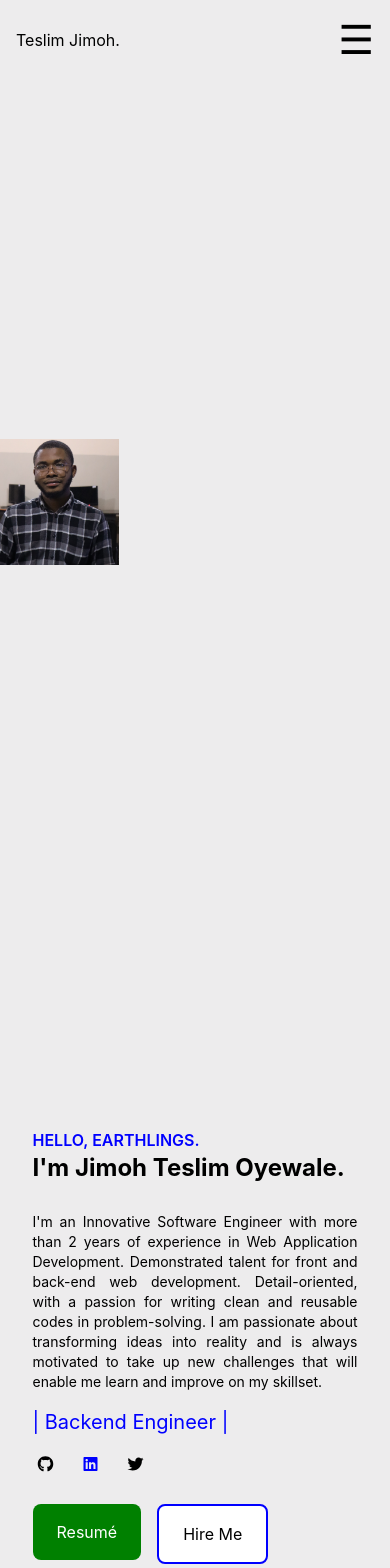
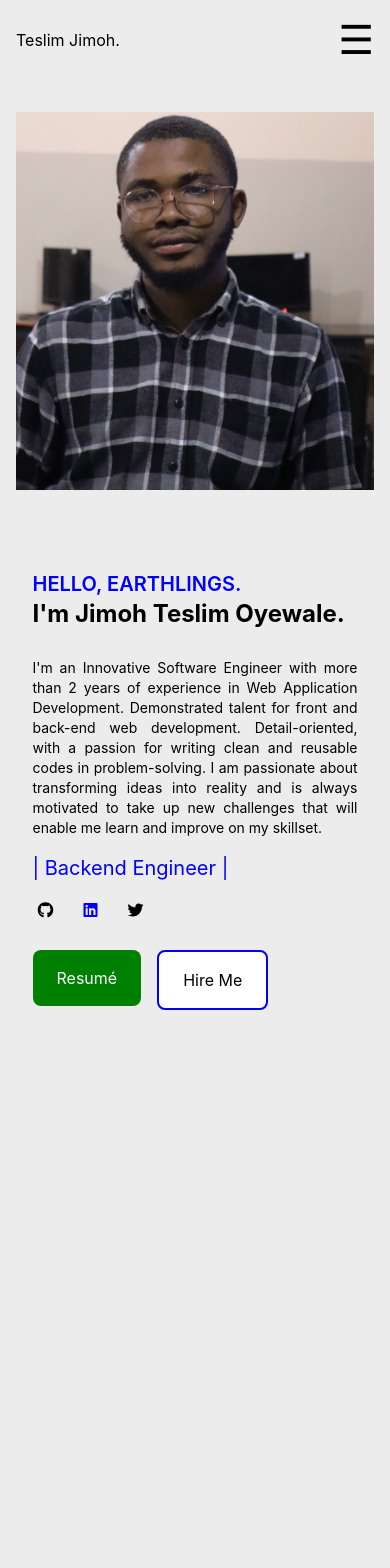
Before and after one commit to Moyowaaaa/Teslim-Jimoh, a Next.js app: page / in a window 390 px wide. Shown: the top 1568 px of the page. After the commit the page ends 1366 px from the top, so only its background shows below. Built offline with nearby package versions, Linux system fonts and the light colour scheme.

Commit message:
mobile responsiveness

```diff
--- a/components/MobileMenu.js
+++ b/components/MobileMenu.js
@@ -15,8 +15,10 @@ const MobileMenu = ({openMenu, closeMenu}) => {
   return (
       <div className={`w-full border-2 border-[teal] absolute h-screen overlay ${openMenu ? "hidden":"block"}`}>
           <div className='flex flex-col h-full justify-center items-center'>
-              <div className=' text-3xl text-white text-white w-[55px] flex items-center justify-center bg-[skyblue] py-2 px-2 hover:bg-[blue] text-white cursor-pointer rounded-full 'onClick={closeMenu}>X</div>
-
+              {/* <div className=' text-3xl text-white text-white w-[55px] flex items-center justify-center bg-[skyblue] py-2 px-2 hover:bg-[blue] text-white cursor-pointer rounded-full 'onClick={closeMenu}>X</div> */}
+              <div className='text-3xl text-white bg-[blue] py-2 px-4 rounded-full' onClick={closeMenu}>
+                X
+              </div>
 
               <div className='flex flex-col justify-center items-center'>
               <Link href='/'><p className='py-4 text-3xl text-white'>home</p></Link>
--- a/components/MobileNav.js
+++ b/components/MobileNav.js
@@ -5,7 +5,7 @@ import MobileMenu from './MobileMenu'
 
 const MobileNav = () => {
     const [openMenu, setOpenMenu] = useState(true)
-    // const [closeMenu, setCloseMenu] = useState(false)
+
 
 
     const open = () => {
--- a/components/Navbar.js
+++ b/components/Navbar.js
@@ -11,7 +11,7 @@ const Navbar = () => {
 
   return (
     <div>
-        <div className={`hidden lg:flex items-center w-8/12 h-[4rem] justify-between px-6 cursor-pointer bg-[#edeced] text-[black] lg:fixed z-50" ${router.pathname === "/about" || router.pathname == '/about' ? "w-screen" : ""}`}>
+        <div className={`hidden lg:flex items-center w-7/12 h-[4rem] justify-between px-6 cursor-pointer bg-[#edeced] text-[black] lg:fixed z-50" ${router.pathname === "/about" || router.pathname == '/about' ? "w-screen" : ""}`}>
         <Link href='/'><p className='hover:border-b-2 border-[blue]'>Teslim Jimoh.</p></Link>
 
 
--- a/components/Teslim.jsx
+++ b/components/Teslim.jsx
@@ -5,8 +5,8 @@ import picture from "../images/2.jpg";
 
 const Teslim = () => {
   return (
-    <div className='h-full  w-full flex flex-col justify-center'>
-      <div className='h-4/6 w-11/12 flex flex-col items-center justify-center'>
+    <div className='h-full  py-[2rem] lg:py-0  w-full flex flex-col justify-center items-center'>
+      <div className='h-4/6 w-full flex flex-col items-center justify-center lg:w-11/12'>
       <Image src={picture} alt='teslim' className='object-cover h-48 w-96'/>
       </div>
     </div>
--- a/pages/index.js
+++ b/pages/index.js
@@ -55,9 +55,9 @@ useEffect(() => {
           <div className='w-full h-full flex flex-col items-center justify-center bg-[#edeced] text-[black]'>
 
 
-            <div className=' w-full h-full flex flex-col  justify-center'>
-              <div className='w-10/12 lg:w-7/12 mx-auto  flex flex-col justify-center'>
-                <h1 className='font-semibold text-[blue] text-1xl lg:text-2xl'>HELLO, EARTHLINGS.</h1>
+            <div className=' w-full h-full flex flex-col  lg:justify-center pt-[3rem] lg:pt-0'>
+              <div className='w-10/12 lg:w-7/12 mx-auto  flex flex-col lg:justify-center'>
+                <h1 className='font-semibold text-[blue] text-xl lg:text-2xl'>HELLO, EARTHLINGS.</h1>
             <h2 className='text-2xl lg:text-4xl font-bold mb-3 '>
 I&apos;m Jimoh Teslim Oyewale.
 </h2>
@@ -113,19 +113,9 @@ I&apos;m an Innovative Software Engineer with more than 2 years of experience in
 
 
 
-          {/* <div className=' hidden w-12/12 lg:w-5/12 bg-[blue] h-[35rem] lg:h-screen  lg:fixed px-auto lg:right-0 flex-col justify-center items-center lg:flex flex-col'> */}
-
-            {/* <div className=' w-7/12 h-3/5 px-6 mt-6'>
-              <Image src={teslim} className="w-full h-full" />
 
 
-            </div> */}
-
-
-
-          {/* </div> */}
-
-          <div className='w-4/12 h-screen'>
+          <div className='w-11/12 mx-[auto]  lg:w-4/12 lg:h-screen'>
         <Teslim />
         </div>
 
```
